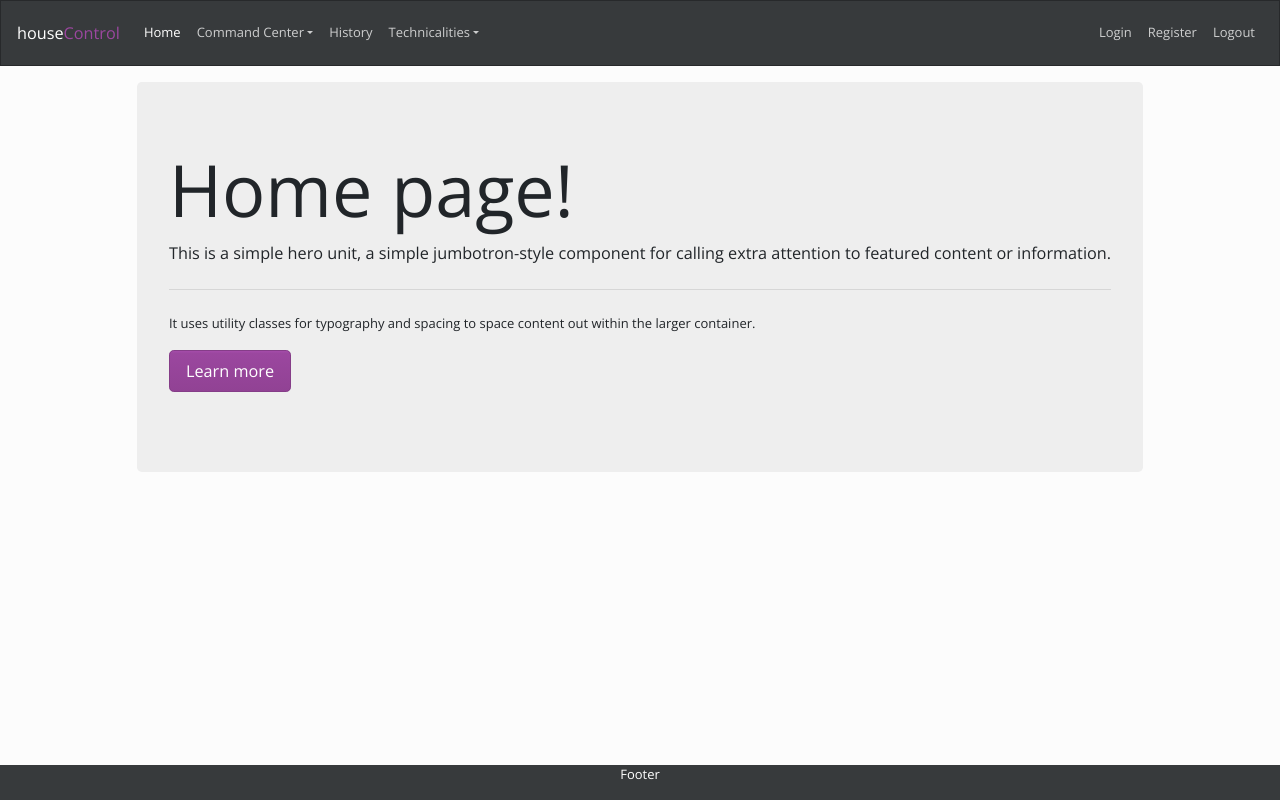
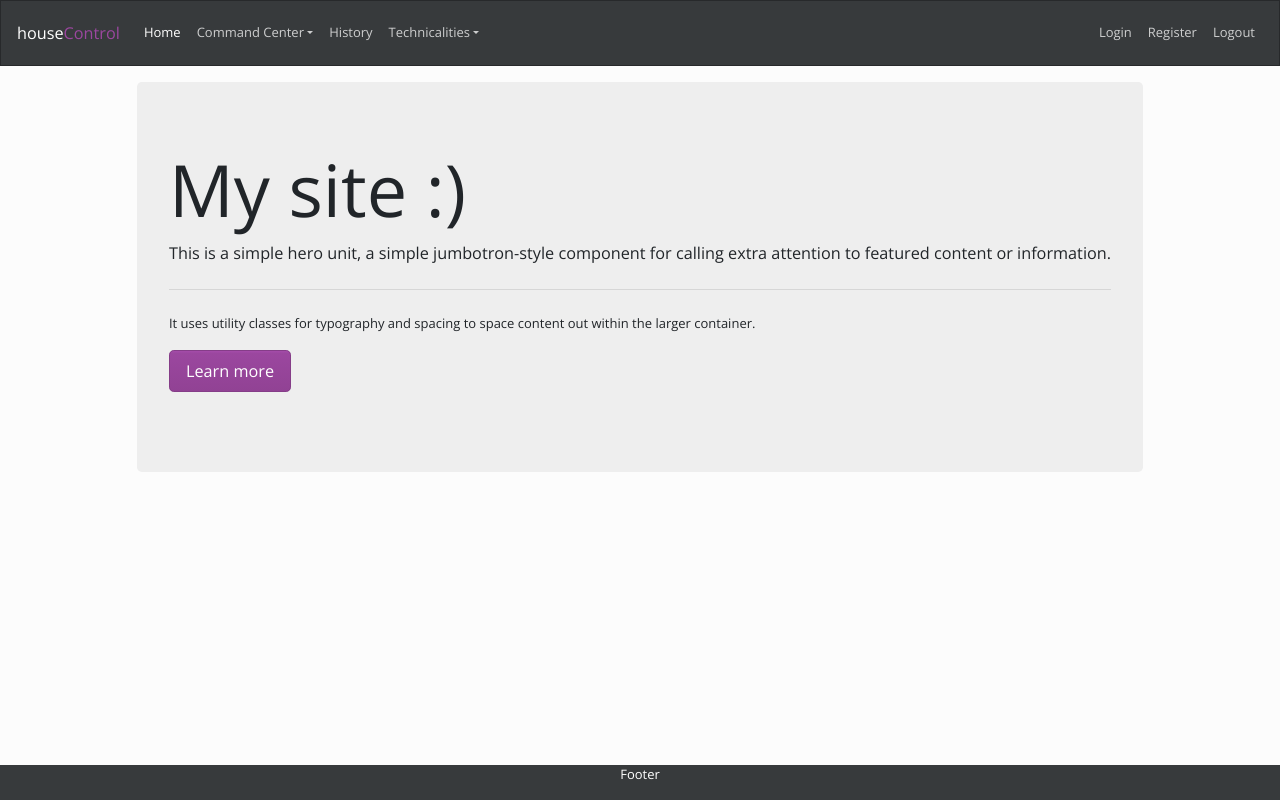
Before and after one commit to Xarger/houseControl, an Angular app: page / in a window 1280 px wide. Built offline with nearby package versions, Linux system fonts and the light colour scheme; no server answers.

Commit message:
training 2

```diff
--- a/src/app/components/home-page/home-page.component.html
+++ b/src/app/components/home-page/home-page.component.html
@@ -1,7 +1,7 @@
 <div class="row">
   <div class="row mx-auto mt-3">
     <div class="jumbotron">
-        <h1 class="display-3">Home page!</h1>
+        <h1 class="display-3">My site :)</h1>
         <p class="lead">This is a simple hero unit, a simple jumbotron-style component for calling extra attention to featured content or information.</p>
         <hr class="my-4">
         <p>It uses utility classes for typography and spacing to space content out within the larger container.</p>
--- a/src/environments/environment.prod.ts
+++ /dev/null
@@ -1,3 +0,0 @@
-export const environment = {
-  production: true
-};
--- a/src/environments/environment.ts
+++ /dev/null
@@ -1,10 +0,0 @@
-// The file contents for the current environment will overwrite these during build.
-// The build system defaults to the dev environment which uses `environment.ts`, but if you do
-// `ng build --env=prod` then `environment.prod.ts` will be used instead.
-// The list of which env maps to which file can be found in `.angular-cli.json`.
-
-// check this again
-
-export const environment = {
-  production: false
-};
```
